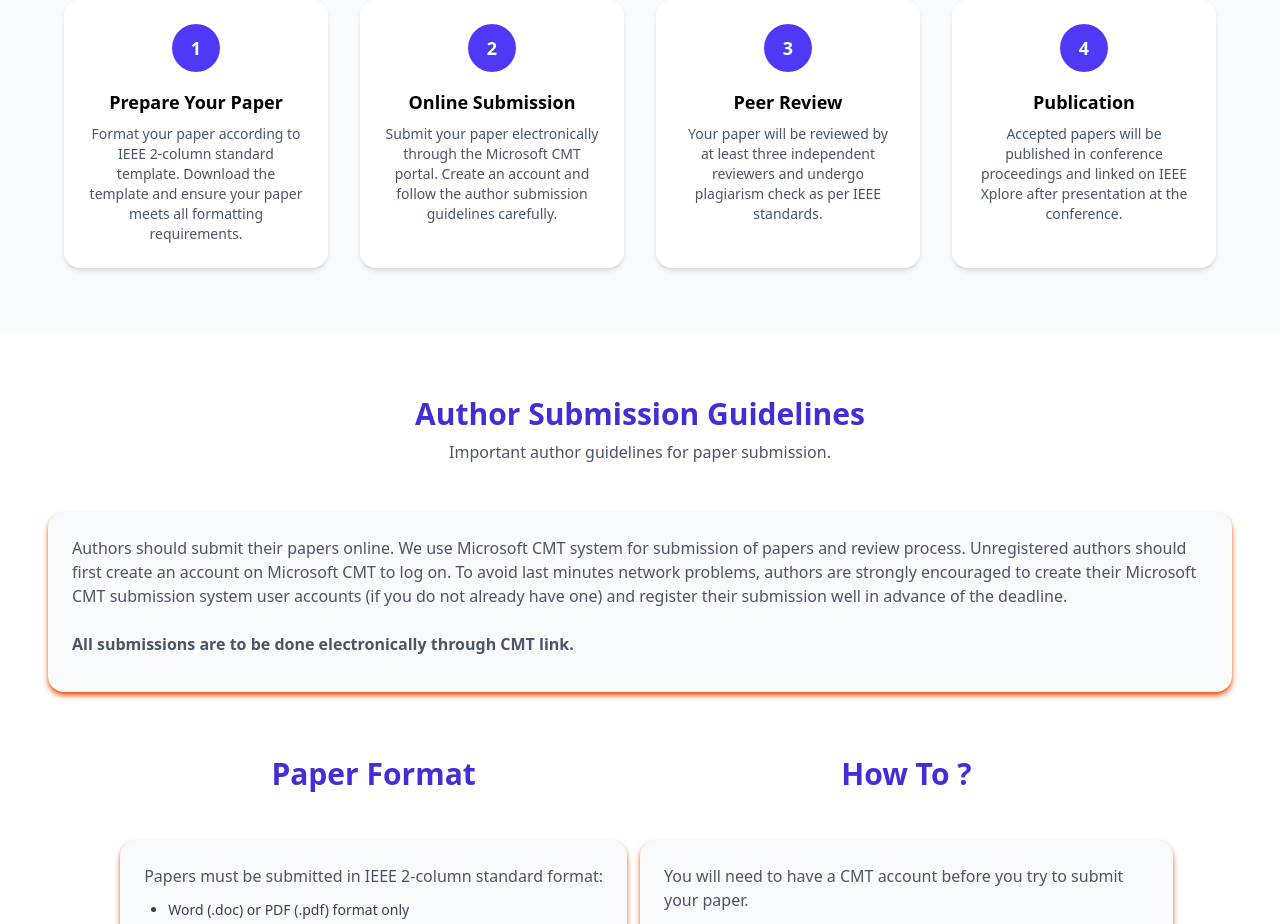
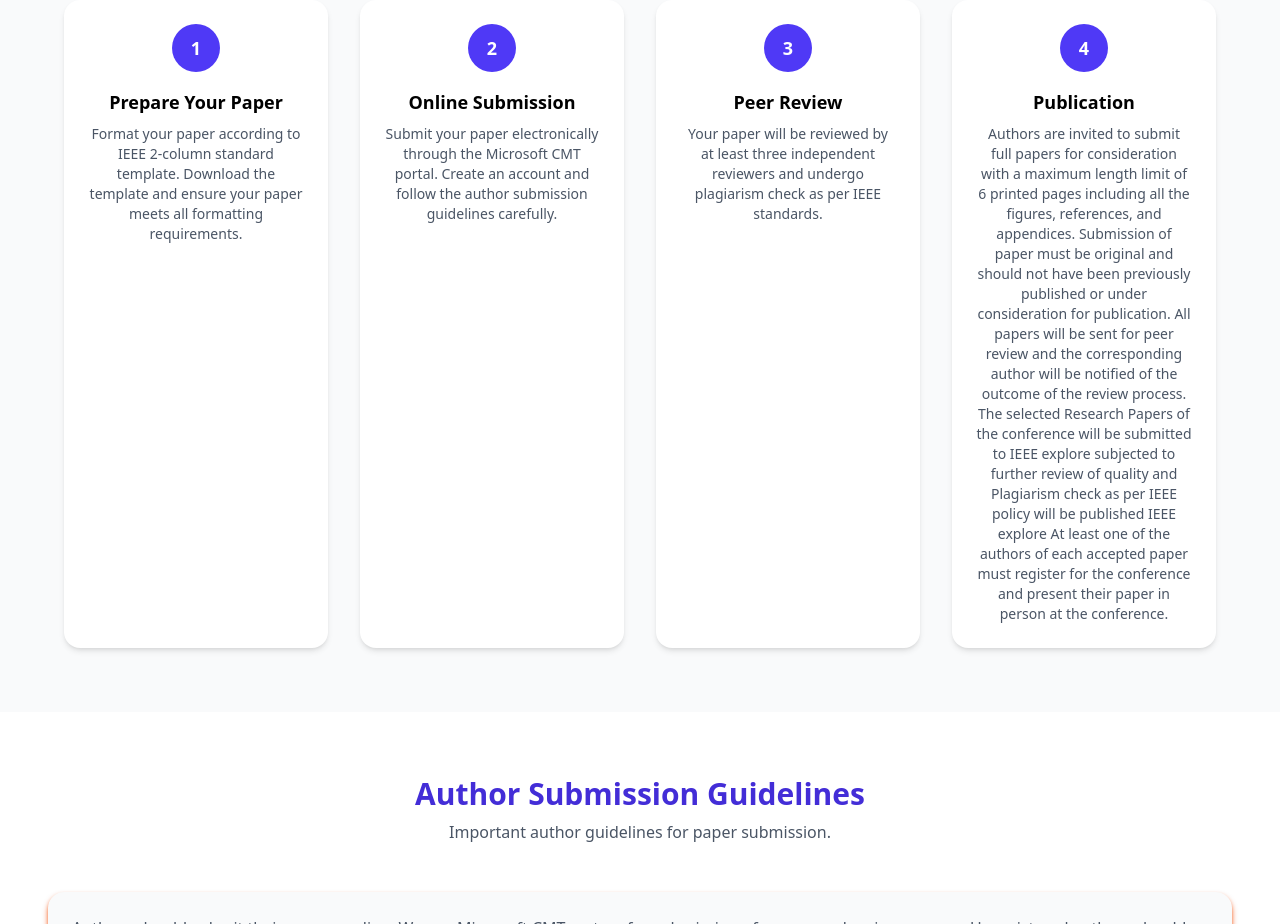
Before and after one commit to mr-dev-prince/ieee_conference, a React (Vite) app: page /submission in a window 1280 px wide. Shown: the part 980-1904 px from the top of the page. Built offline with nearby package versions, Linux system fonts and the light colour scheme.

Commit message:
update: revise conference date and enhance submission description details

```diff
--- a/src/pages/CallForPapers.jsx
+++ b/src/pages/CallForPapers.jsx
@@ -90,7 +90,7 @@ export default function CallForPapers() {
               <li>Submission Deadline: 15th May 2026</li>
               <li>Notification of Acceptance: 20th June 2026</li>
               <li>Camera Ready Submission: 5th July 2026</li>
-              <li>Conference Date: 20–21 August 2026</li>
+              <li>Conference Date: 23-24 January 2026</li>
             </ul>
           </div>
         </div>
--- a/src/pages/Registration.jsx
+++ b/src/pages/Registration.jsx
@@ -70,7 +70,7 @@ export default function Registration() {
           </p>
         </div>
       </div>
-      <section className="max-w-6xl mx-auto px-6 py-12">
+      <section className="max-w-6xl mx-auto px-6 py-12 hidden">
         <h2 className="text-2xl font-bold text-center mb-8">
           Registration Fees
         </h2>
--- a/src/pages/Submission.jsx
+++ b/src/pages/Submission.jsx
@@ -58,7 +58,7 @@ export default function Submission() {
             {
               step: "4",
               title: "Publication",
-              desc: "Accepted papers will be published in conference proceedings and linked on IEEE Xplore after presentation at the conference.",
+              desc: "Authors are invited to submit full papers for consideration with a maximum length limit of 6 printed pages including all the figures, references, and appendices. Submission of paper must be original and should not have been previously published or under consideration for publication. All papers will be sent for peer review and the corresponding author will be notified of the outcome of the review process. The selected Research Papers of the conference will be submitted to IEEE explore subjected to further review of quality and Plagiarism check as per IEEE policy will be published IEEE explore  At least one of the authors of each accepted paper must register for the conference and present their paper in person at the conference.",
             },
           ].map((s, i) => (
             <div
```
